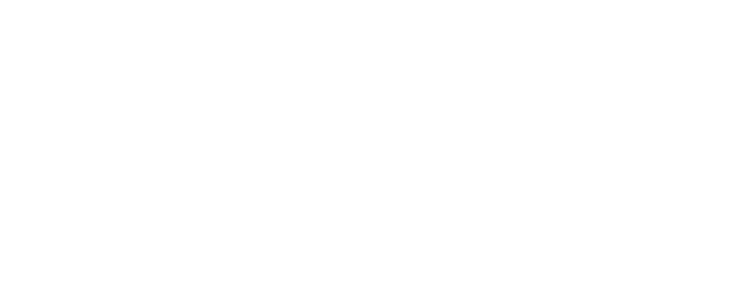
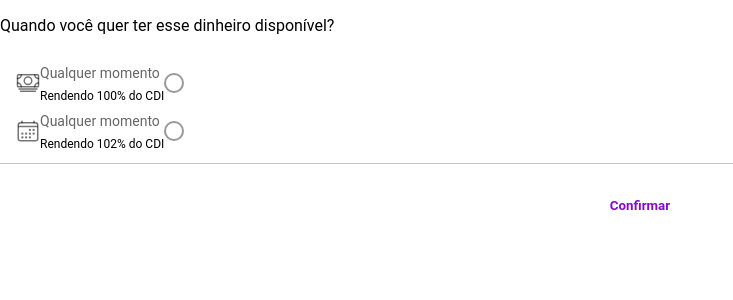
Before and after one commit to evelew/fiap-nubank-client, a React (Create React App) app: page /criar-nova-carteira in a window 1280 px wide. Shown: the top 300 px of the page, without its empty margins (0-733 px from the left). Built offline with nearby package versions, Linux system fonts and the light colour scheme.

Commit message:
Add new page: NewWallet

```diff
--- a/src/App.tsx
+++ b/src/App.tsx
@@ -1,7 +1,9 @@
 import { Route } from "react-router-dom";
 import { IonApp, IonRouterOutlet } from "@ionic/react";
 import { IonReactRouter } from "@ionic/react-router";
+
 import Home from "./pages/Home";
+import NewWallet from "./pages/NewWallet";
 
 /* Core CSS required for Ionic components to work properly */
 import "@ionic/react/css/core.css";
@@ -29,6 +31,9 @@
         <Route exact path="/">
           <Home />
         </Route>
+        <Route exact path="/criar-nova-carteira">
+          <NewWallet />
+        </Route>
         {/* <Route exact path="/">
           <Redirect to="/home" />
         </Route> */}
--- /dev/null
+++ b/src/components/NewWallet/SelectIncome/index.tsx
@@ -0,0 +1,56 @@
+import {
+  IonList,
+  IonItem,
+  IonRadioGroup,
+  IonLabel,
+  IonRadio,
+  IonIcon,
+  IonButton,
+} from "@ionic/react";
+import { cashOutline, calendarOutline } from "ionicons/icons";
+
+import "./styles.scss";
+
+const SelectIncome: React.FC = () => {
+  return (
+    <div className="select-income">
+      <p>Quando você quer ter esse dinheiro disponível?</p>
+
+      <IonList lines="none">
+        <IonRadioGroup>
+          <IonItem className="select-income__item">
+            <IonIcon icon={cashOutline} />
+
+            <div className="name">
+              <IonLabel>
+                <p>Qualquer momento</p>
+                <small>Rendendo 100% do CDI</small>
+              </IonLabel>
+            </div>
+
+            <IonRadio value="cdi-100" />
+          </IonItem>
+
+          <IonItem className="select-income__item">
+            <IonIcon icon={calendarOutline} />
+
+            <div className="name">
+              <IonLabel>
+                <p>Qualquer momento</p>
+                <small>Rendendo 102% do CDI</small>
+              </IonLabel>
+            </div>
+
+            <IonRadio value="cdi-102" />
+          </IonItem>
+        </IonRadioGroup>
+      </IonList>
+
+      <div className="select-income__button">
+        <button>Confirmar</button>
+      </div>
+    </div>
+  );
+};
+
+export default SelectIncome;
--- /dev/null
+++ b/src/components/NewWallet/SelectIncome/styles.scss
@@ -0,0 +1,12 @@
+.select-income__button {
+  border-top: 1px solid #c4c4c4;
+
+  button {
+    background-color: transparent;
+    color: #820ad1;
+    display: block;
+    font-weight: bold;
+    padding: 35px 0;
+    width: 100%;
+  }
+}
--- /dev/null
+++ b/src/pages/NewWallet.tsx
@@ -0,0 +1,17 @@
+import { IonContent, IonPage } from "@ionic/react";
+
+import SelectIncome from "../components/NewWallet/SelectIncome";
+// import Accounts from "../components/Home/Accounts";
+// import Footer from "../components/Home/Footer";
+
+const Home: React.FC = () => {
+  return (
+    <IonPage>
+      <IonContent fullscreen>
+        <SelectIncome />
+      </IonContent>
+    </IonPage>
+  );
+};
+
+export default Home;
```
